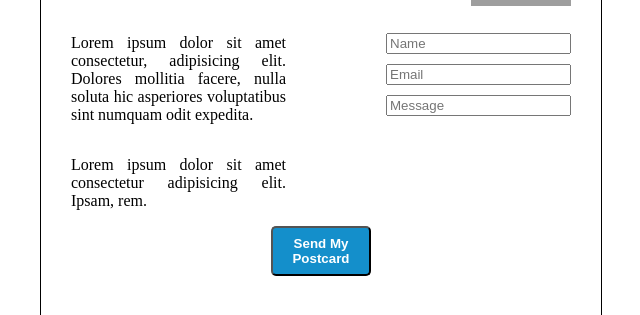
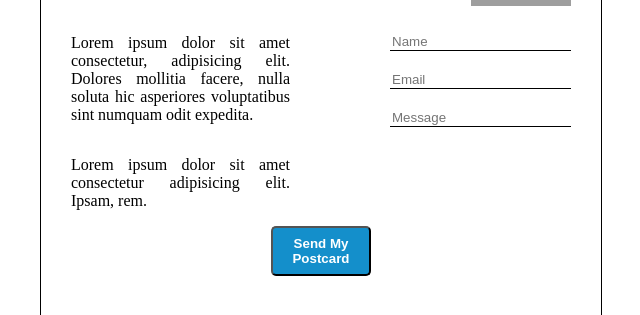
Before and after one commit to andresborn/4GA-postcard, a plain HTML site: page index.html in a window 1280 px wide. Shown: the part 121-436 px from the top of the page, without its empty margins (319-959 px from the left). Drawn offline with Linux system fonts and the light colour scheme; grey boxes are pictures that could not be loaded.

Commit message:
Styled input CSS

```diff
--- a/style.css
+++ b/style.css
@@ -55,7 +55,9 @@ body {
   justify-items: flex-start;
 }
 input {
-  margin-bottom: 10px;
+  margin-bottom: 20px;
+  border: none;
+  border-bottom: 1px solid black;
 }
 
 .bottom {
```
